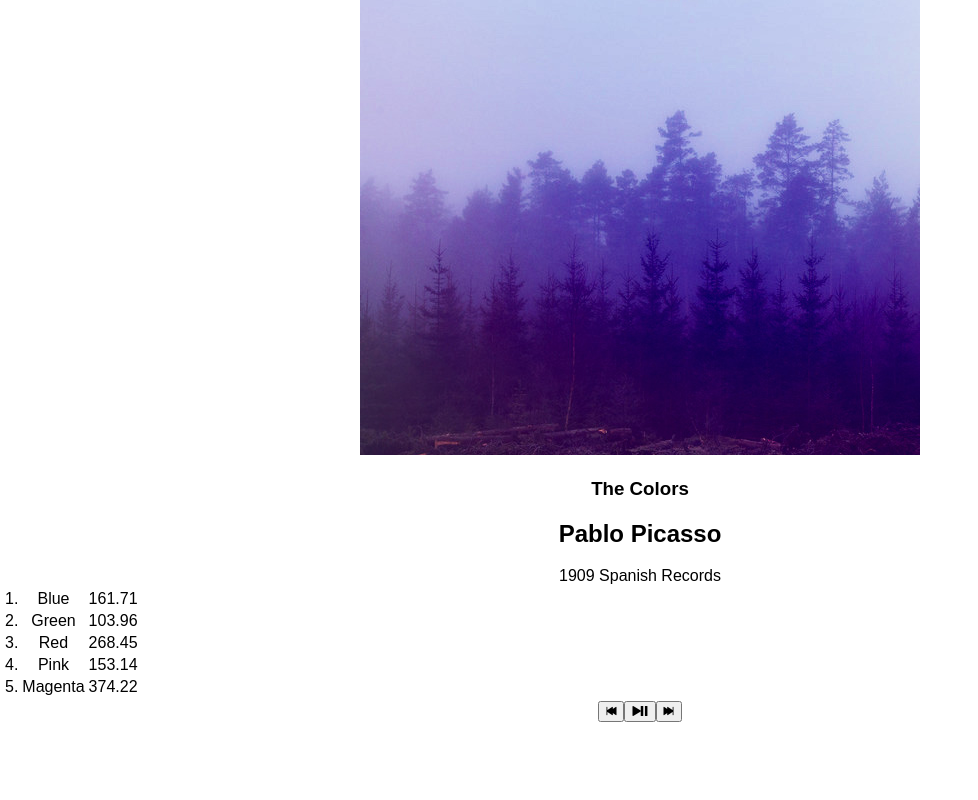
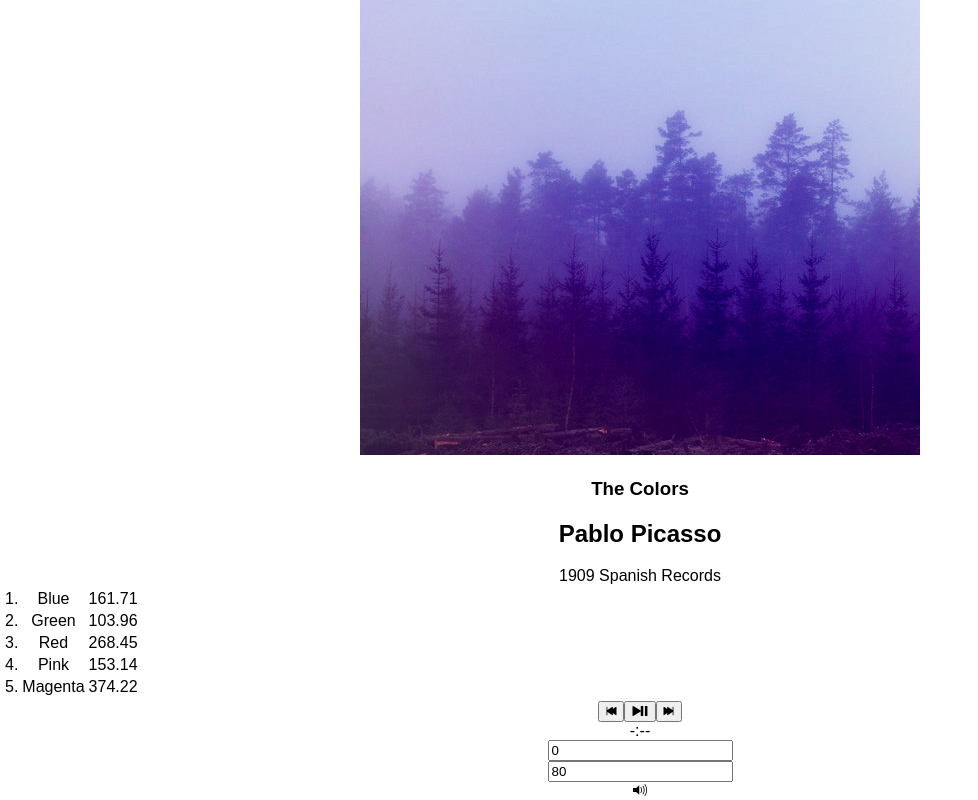
Before and after one commit to Atsantiago/bloc-jams-react, a React (Create React App) app: page /album/the-colors in a window 1280 px wide. Shown: the part 203-1003 px from the top of the page, without its empty margins (0-978 px from the left). Before the commit the page ends 925 px from the top, so only its background shows below. Built offline with nearby package versions, Linux system fonts and the light colour scheme.

Commit message:
in progress

```diff
--- a/src/components/PlayerBar.js
+++ b/src/components/PlayerBar.js
@@ -17,6 +17,13 @@ class PlayerBar extends Component {
           </button>
         </section>
         <section id="time-control">
+          <div className="current-time"> -:--</div>
+          <input tyoe="range" className="seek-bar" value="0" />
+        </section>
+        <section id="volume-control">
+          <div calssName="icon ion-volume-low"></div>
+          <input type="trange" className="seek-bar" value="80" />
+          <div className="icon ion-volume-high"></div>
         </section>
       </section>
     );
```
